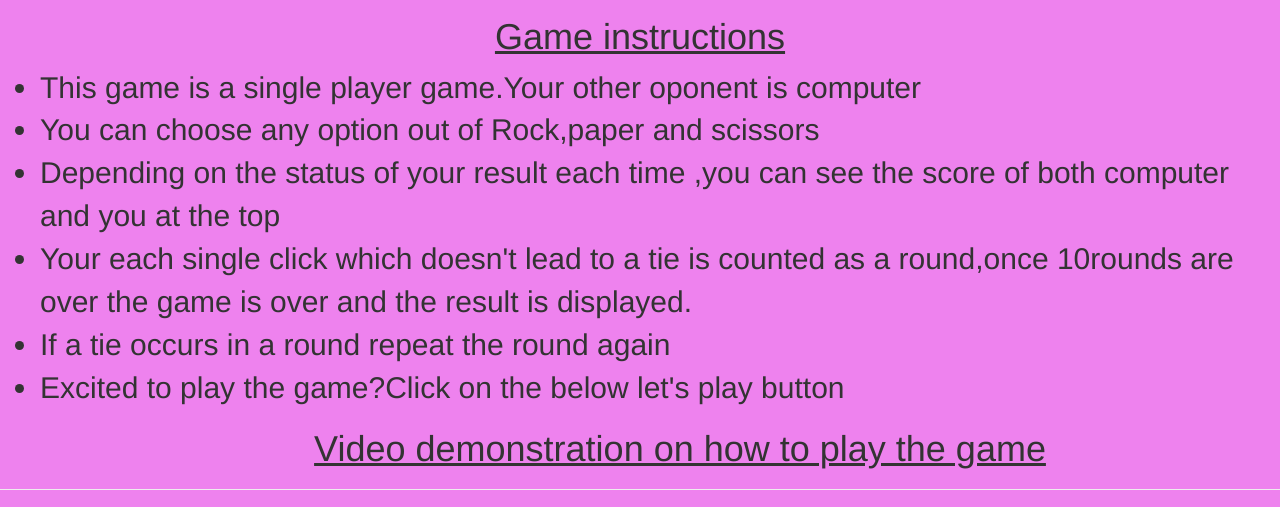
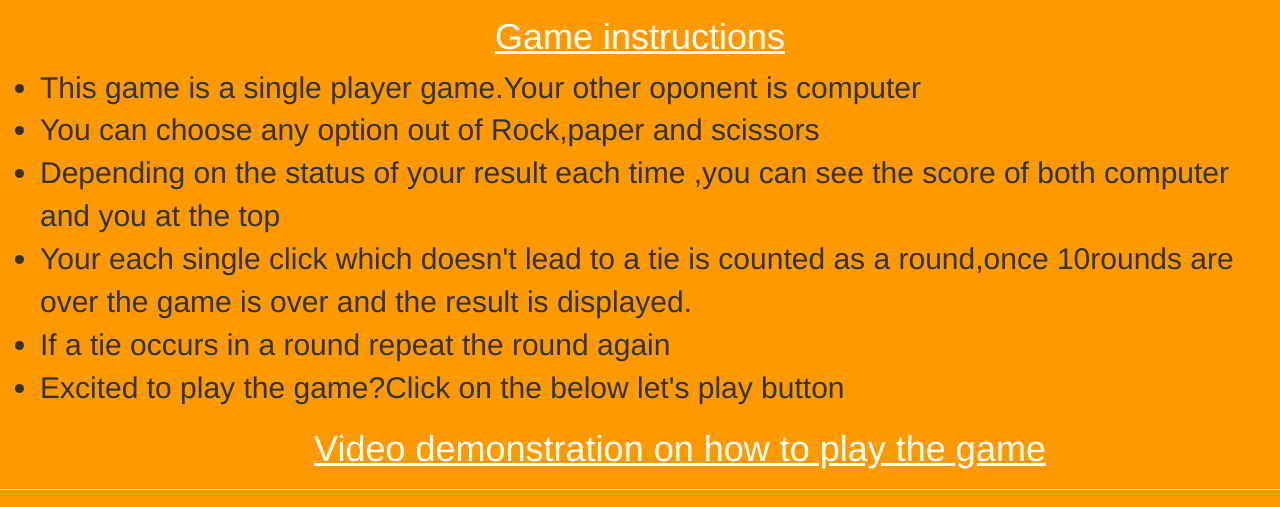
Before and after one commit to nallapu27/Rock-Paper-and-Scissors-Game, a plain HTML site: page index.html in a window 1280 px wide. Shown: the part 189-696 px from the top of the page. Drawn offline with nearby package versions, Linux system fonts and the light colour scheme; grey boxes are pictures that could not be loaded.

Commit message:
Update style.css

```diff
--- a/style.css
+++ b/style.css
@@ -1,7 +1,7 @@
 
 
 .background1{
-    background-color: violet;
+    background-color: rgb(255, 153, 0);
     height: 100%;
     margin-top: none;
 }
@@ -16,11 +16,13 @@
 .test2{
     text-align: center;
     text-decoration: underline;
+    color: white;
 }
 .videosection{
     text-align: center;
     text-decoration: underline;
     padding-left: 80px;
+    color: white;
 }
 .video{
     margin-left: 600px;
```
